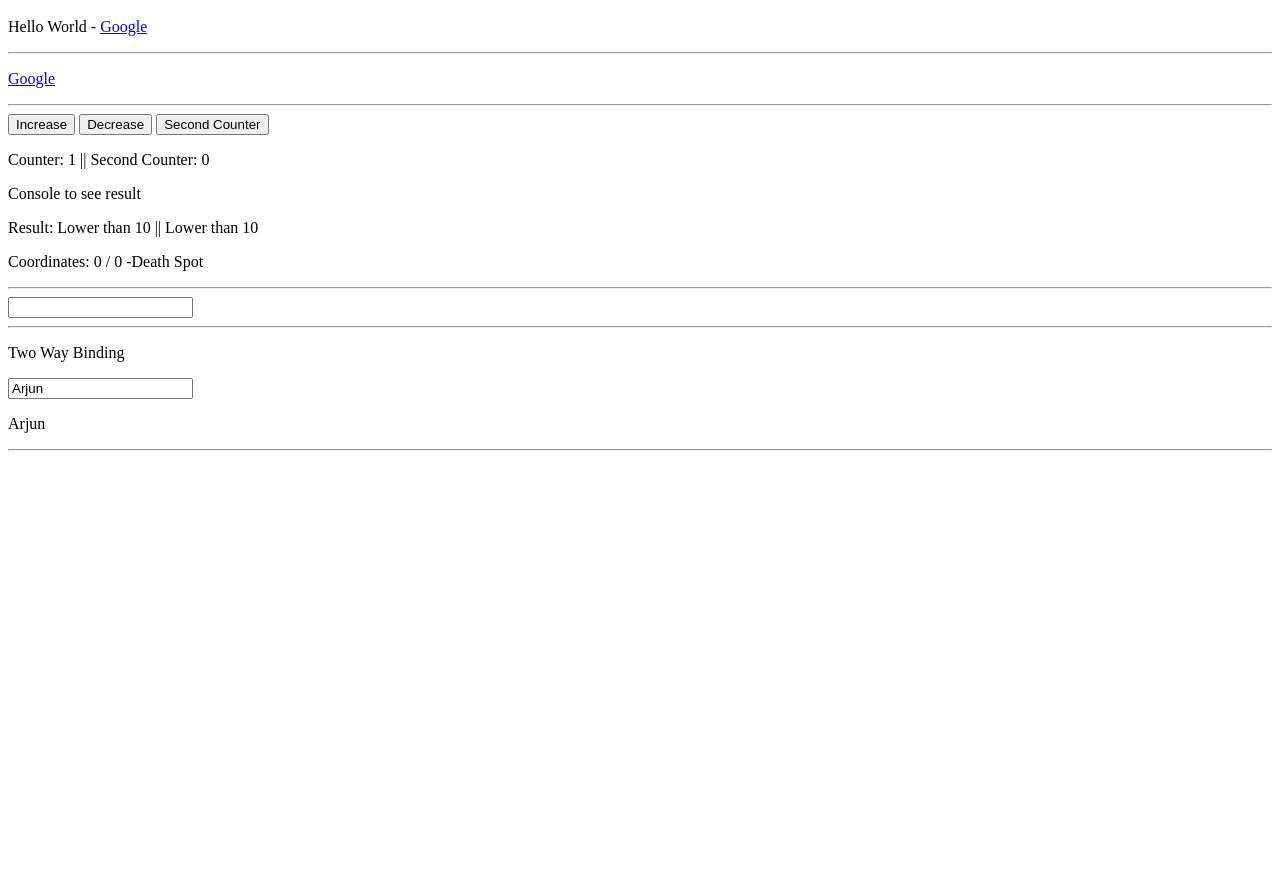
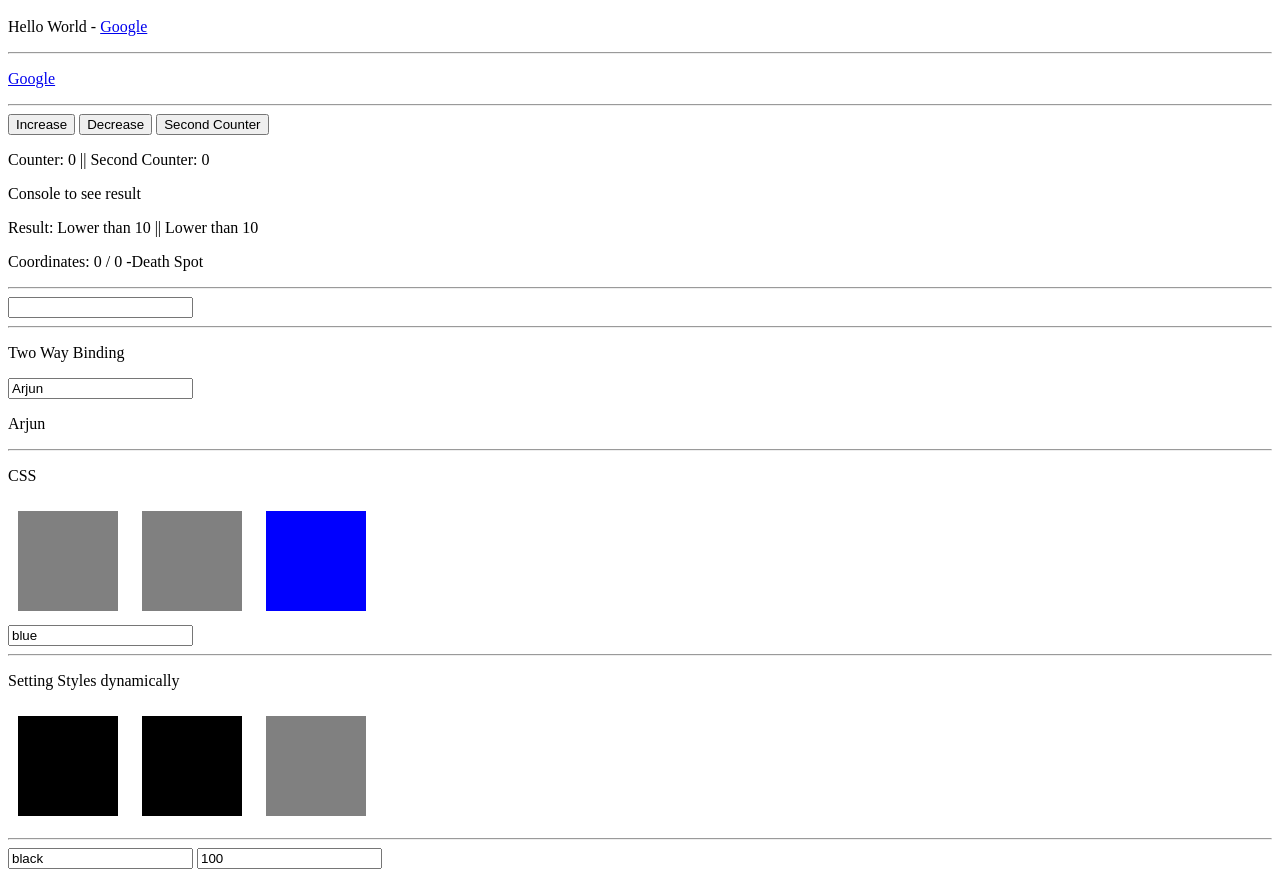
Before and after one commit to developerarjun/vuejstutorial, a plain HTML site: page Using VueJS to Interact with the DOM/Index.html in a window 1280 px wide. Both pictures are taken after a click on the button "Increase". Shown: the part 48-925 px from the top of the page. Before the commit the page ends 800 px from the top, so only its background shows below. Drawn offline with Linux system fonts and the light colour scheme.

Commit message:
dynamically css

```diff
--- a/Using VueJS to Interact with the DOM/Index.html
+++ b/Using VueJS to Interact with the DOM/Index.html
@@ -4,33 +4,47 @@
     <meta name="viewport" content="width=device-width, initial-scale=1.0">
     <script src="../vue.js"></script>
     <title>Hello World</title>
+    <link rel="stylesheet" type="text/css" href="./style.css">
 </head>
 <body>
 </body>
     <div id="app">
         <h1 v-once>{{ title }}</h1>
-        <p>{{ sayHello() }} - <a v-bind:href="link">Google</a></p>
+        <p>{{ sayHello() }} - <a :href="link">Google</a></p>
         <hr>
         <p v-html="finishedLink"></p>
         <hr>
-        <button v-on:click="counter++">Increase</button>
-        <button v-on:click="counter--">Decrease</button>
-        <button v-on:click="secondCounter++">Second Counter</button>
+        <button @click="counter++">Increase</button>
+        <button @click="counter--">Decrease</button>
+        <button @click="secondCounter++">Second Counter</button>
         <p>Counter: {{ counter }} || Second Counter: {{ secondCounter }}</p>
         <p>Console to see result</p>
         <p>Result: {{ result() }} || {{ output }}</p>
-        <p v-on:mousemove="updateCoordinates">
+        <p @mousemove="updateCoordinates">
             Coordinates: {{ x }} / {{ y }}
-            -<span v-on:mousemove.stop.prevent="">Death Spot</span>
+            -<span @mousemove.stop.prevent="">Death Spot</span>
         </p>
         <hr>
-        <input type="text" v-on:keyup.enter.space="alertMe">
+        <input type="text" @keyup.enter.space="alertMe">
         <hr>
         <p>Two Way Binding</p>
         <input type="text" v-model="name">
         <p>{{ name }}</p>
         <hr>
-
+        <p>CSS</p>
+        <div class="demo" @click="attachedRed = !attachedRed" :class="divClass"></div>
+        <div class="demo" @click="attachedGreen = !attachedGreen" :class="{ green : attachedGreen }"></div>
+        <div class="demo" :class="color"></div>
+        <br>
+        <input type="text" v-model="color">
+        <hr>
+        <p>Setting Styles dynamically</p>
+        <div class="demo" :style="{backgroundColor: colorProperty}"></div>
+        <div class="demo" :style="myStyle"></div>
+        <div class="demo" :style="myStyle, {height: width + 'px'}"></div>
+        <hr>
+        <input type="text" v-model="colorProperty">
+        <input type="text" v-model="width">
     </div>
     <script src="./Main.js">
     </script>
--- a/Using VueJS to Interact with the DOM/Main.js
+++ b/Using VueJS to Interact with the DOM/Main.js
@@ -8,13 +8,37 @@ new Vue({
         x: 0,
         y: 0,
         name: "Arjun",
-        secondCounter: 0
+        secondCounter: 0,
+        attachedRed: false,
+        attachedGreen: false,
+        color: "blue",
+        colorProperty: "black",
+        width: 100,
     },
     computed:{
         output : function(){
             console.log("Computed");
             return this.counter > 10 ? "Greater than 10": "Lower than 10";
+        },
+        divClass: function(){
+            return{
+                red: this.attachedRed
+            }
+        },
+        myStyle: function(){
+            return {
+                backgroundColor: this.colorProperty,
+                width: this.width + 'px'
+            }
         }
+    },
+    watch: {
+      counter: function(){
+          var vm = this;
+          setTimeout(function(){
+            vm.counter = 0;
+          },2000)
+      }
     },
     methods: {
         sayHello: function(){
--- /dev/null
+++ b/Using VueJS to Interact with the DOM/style.css
@@ -0,0 +1,16 @@
+.demo {
+    width: 100px;
+    height: 100px;
+    background-color: gray;
+    display: inline-block;
+    margin: 10px;
+}
+.red{
+    background-color: red;
+}
+.green{
+    background-color: green;
+}
+.blue{
+    background-color: blue;
+}
```
